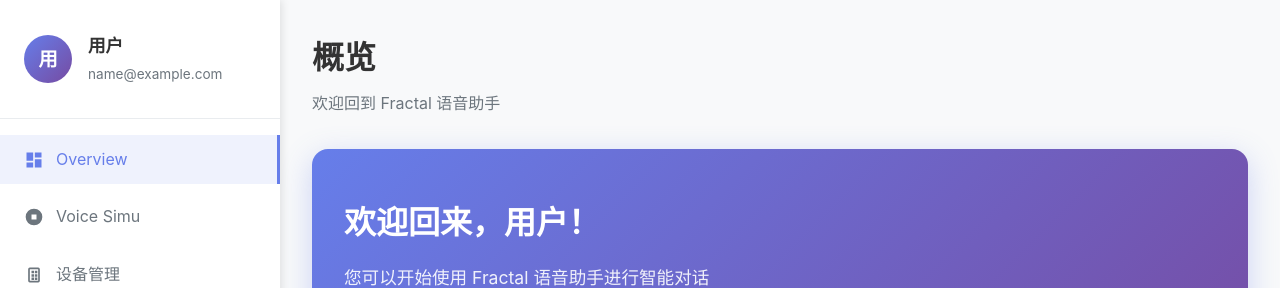
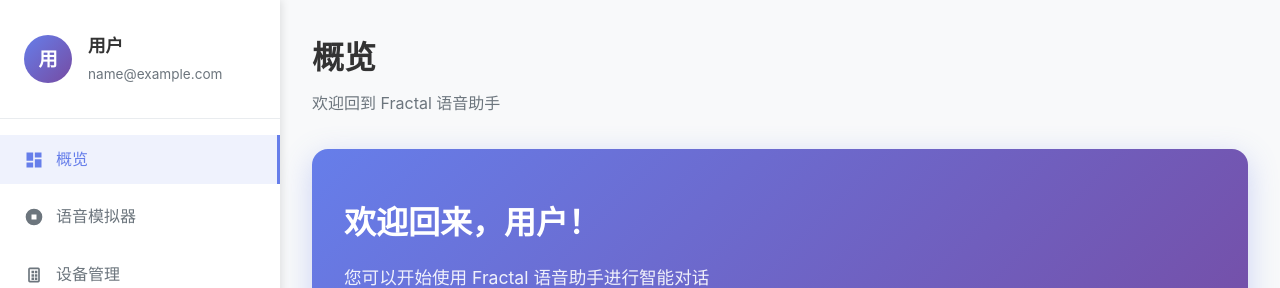
Before and after one commit to zz920/fractal_front, a Vue app: page /dashboard/overview in a window 1280 px wide. Shown: the top 288 px of the page. Built offline with nearby package versions, Linux system fonts and the light colour scheme; sample sign-in values are in the browser's storage.

Commit message:
initial commit: add Opus audio fix solution

```diff
--- a/package.json
+++ b/package.json
@@ -29,6 +29,6 @@
   },
   "devDependencies": {
     "@vitejs/plugin-vue": "^5.0.0",
-    "vite": "^5.0.0"
+    "vite": "^5.4.19"
   }
 }
--- a/src/pages/dashboard/Dashboard.vue
+++ b/src/pages/dashboard/Dashboard.vue
@@ -27,7 +27,7 @@
               <svg class="nav-icon" viewBox="0 0 24 24" fill="currentColor">
                 <path d="M3,13H11V3H3M3,21H11V15H3M13,21H21V11H13M13,3V9H21V3"/>
               </svg>
-              <span>Overview</span>
+              <span>概览</span>
             </router-link>
           </li>
           <li class="nav-item">
@@ -39,7 +39,8 @@
               <svg class="nav-icon" viewBox="0 0 24 24" fill="currentColor">
                 <path d="M9,9H15V15H9M12,2A10,10 0 0,0 2,12A10,10 0 0,0 12,22A10,10 0 0,0 22,12A10,10 0 0,0 12,2Z"/>
               </svg>
-              <span>Voice Simu</span>
+
+              <span>语音模拟器</span>
             </router-link>
           </li>
           <li class="nav-item">
```
Also changed, not shown: opus_audio_fix.html (added), 1 other file (tests, documents, lock files or other folders).
